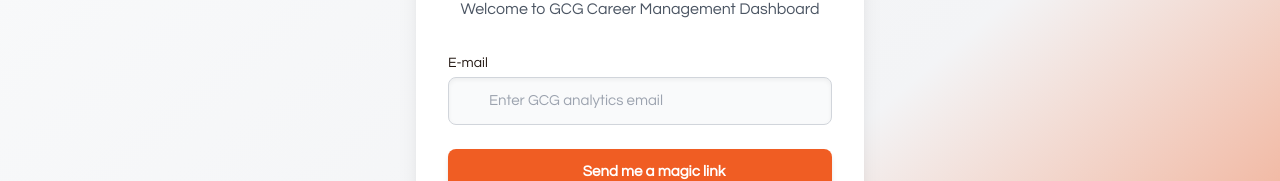
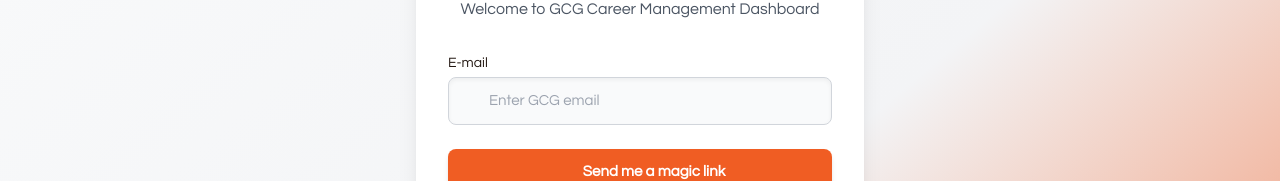
Before and after one commit to kwamevaughan/gcg-interview-evaluation, a Next.js app: page /hr/login in a window 1280 px wide. Shown: the part 227-408 px from the top of the page. Built offline with nearby package versions, Linux system fonts and the light colour scheme; no server answers; some icons are missing.

Commit message:
minor text edit

```diff
--- a/src/pages/hr/login.js
+++ b/src/pages/hr/login.js
@@ -174,7 +174,7 @@
                                     value={email}
                                     onChange={(e) => setEmail(e.target.value)}
                                     className="w-full pl-10 pr-3 py-3 bg-gray-50 border border-gray-300 rounded-lg shadow-inner focus:outline-none focus:ring-2 focus:ring-[#f05d23] focus:border-transparent transition-all duration-200 text-[#231812] placeholder-gray-400"
-                                    placeholder="Enter GCG analytics email"
+                                    placeholder="Enter GCG email"
                                     required
                                 />
                             </div>
```
